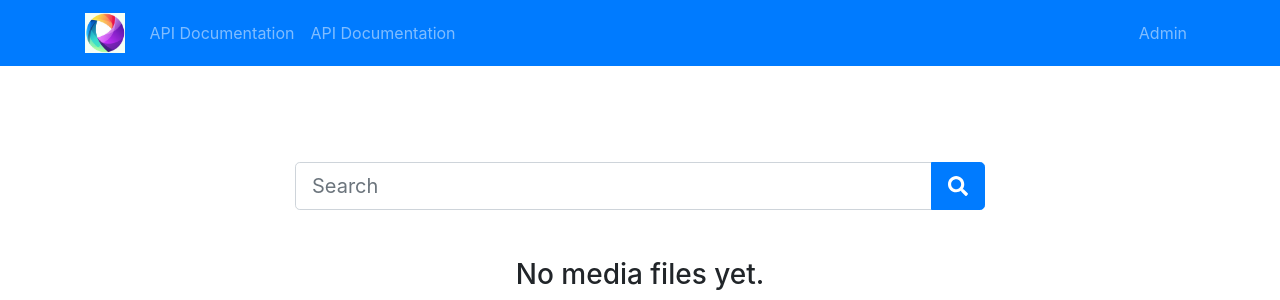
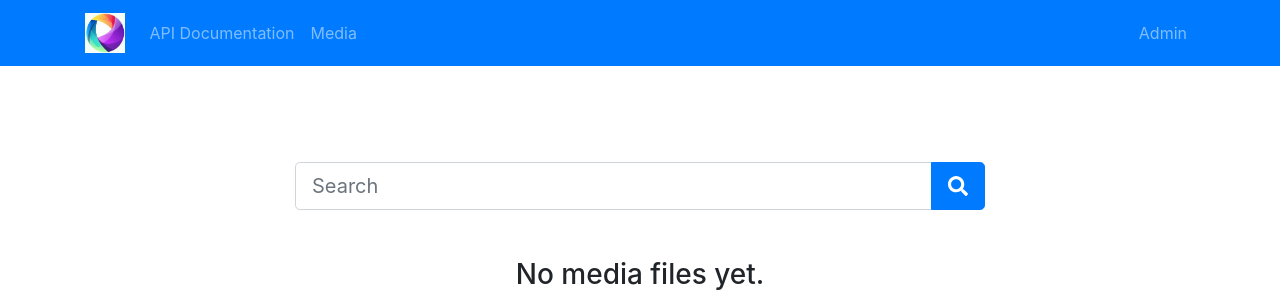
Before and after one commit to nf1s/media_asset_manager, a Django app: page /media/ in a window 1280 px wide. Shown: the top 300 px of the page. Run offline with Django 3.2, Linux system fonts and the light colour scheme; data that the repository does not hold is empty; some libraries are stand-ins or nearby versions.

Commit message:
fixes url

```diff
--- a/templates/base.html
+++ b/templates/base.html
@@ -31,7 +31,7 @@
               <a class="nav-link" href="">API Documentation</a>
             </li>
             <li class="nav-item">
-              <a class="nav-link" href="/media">API Documentation</a>
+              <a class="nav-link" href="{% url 'app:media-list' %}">Media</a>
             </li>
           </ul>
           <ul class="navbar-nav">
```
